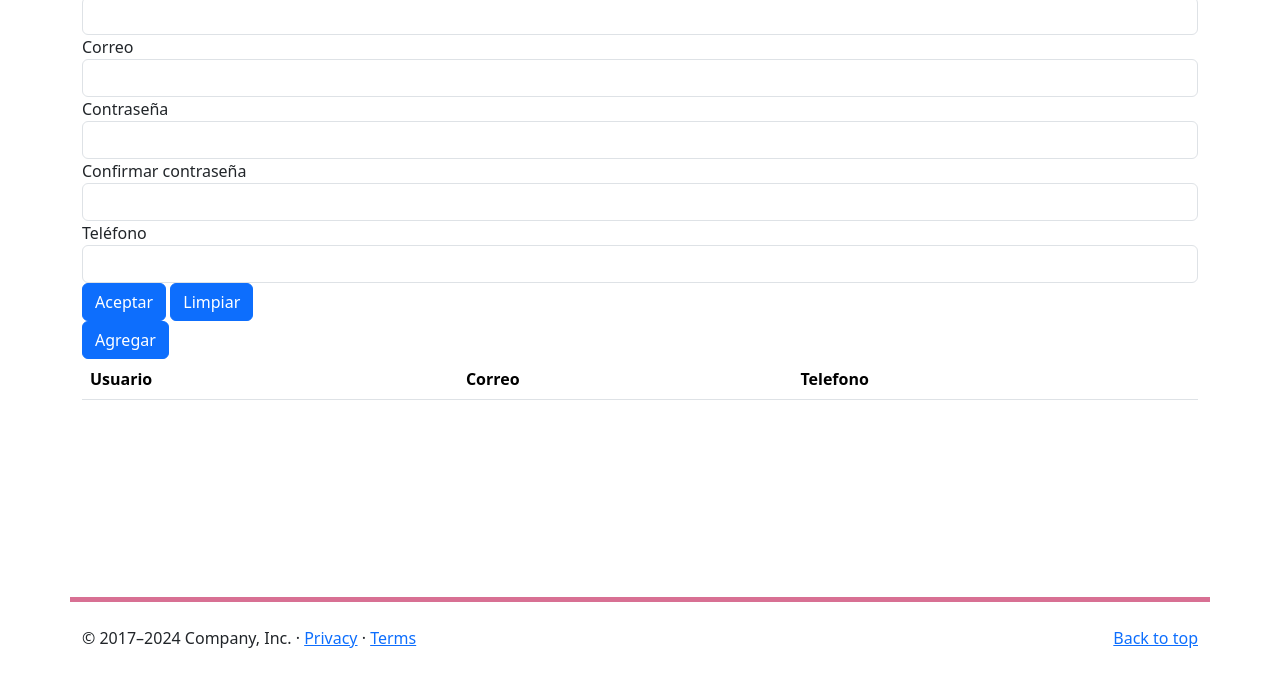
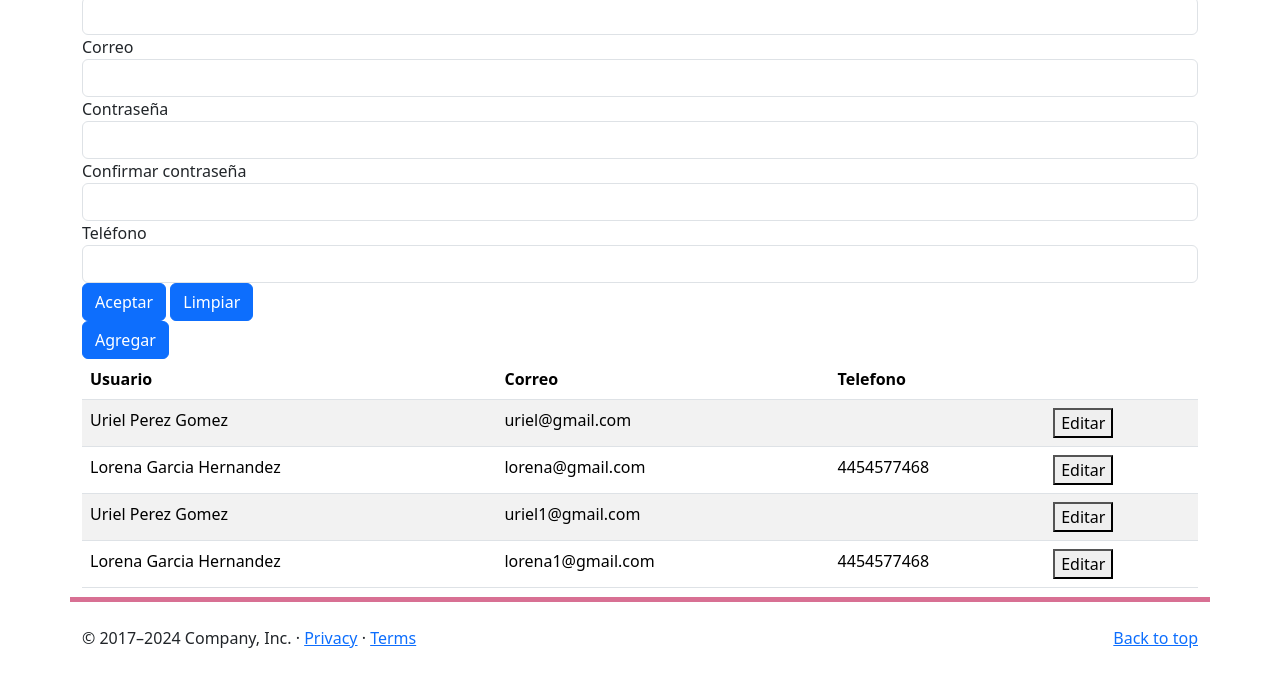
Before and after one commit to ingvega/EJ24_ProgramacionWebA, a plain HTML site: page unidad3/sistema/listaUsuarios.html in a window 1280 px wide. Shown: the part 83-770 px from the top of the page. Drawn offline with nearby package versions, Linux system fonts and the light colour scheme.

Commit message:
Carga de la tabla

```diff
--- a/unidad3/sistema/js/listaUsuarios.js
+++ b/unidad3/sistema/js/listaUsuarios.js
@@ -1,4 +1,4 @@
-var arreglo=[];
+/*var arreglo=[];
 arreglo[0]=3;
 arreglo[5]="Hola";
 arreglo.push("Mundo");
@@ -11,6 +11,81 @@ usuario2.nombre="Karina";
 arreglo.push(usuario);
 arreglo.push(usuario2);
 console.log(arreglo);
-
+*/
 //JSON (JavaScript Object Notation)
 //{atributo1:valor,atributo2:valor}
+/*sessionStorage (tiempo de vida limitado al cierre del navegador)
+localStorage (tiempo de vida dependiente de que el usuario borre)*/
+
+document.addEventListener("DOMContentLoaded", () => {
+    inicializarDatos();
+    cargarTabla();
+});
+
+function cargarTabla(){
+    let usuarios = JSON.parse(localStorage.getItem('usuarios'));
+    let tbody=document.querySelector("#tblUsuarios tbody");
+    for (var i=0; i<usuarios.length;i++) {
+        usuario=usuarios[i];
+        let fila=document.createElement("tr");
+        let celda=document.createElement("td");
+        celda.innerText=usuario.nombre;
+        fila.appendChild(celda);
+
+        celda=document.createElement("td");
+        celda.innerText=usuario.correo;
+        fila.appendChild(celda);
+
+        celda=document.createElement("td");
+        celda.innerText=usuario.telefono;
+        fila.appendChild(celda);
+
+        celda=document.createElement("td");
+        celda.innerHTML='<button type="button" onclick="editar(' + i +')">Editar</button>';
+        fila.appendChild(celda);
+        tbody.appendChild(fila);
+    }
+
+}
+
+function editar(correo){
+
+}
+
+function inicializarDatos() {
+    let usuarios = localStorage.getItem('usuarios');
+    if (!usuarios) {
+        usuarios = [
+            {
+                nombre: 'Uriel Perez Gomez',
+                correo: 'uriel@gmail.com',
+                password: '123456',
+                telefono: ''
+            },
+            {
+                nombre: 'Lorena Garcia Hernandez',
+                correo: 'lorena@gmail.com',
+                password: '567890',
+                telefono: '4454577468'
+            }
+        ];
+
+        //let usuarios=[];
+        usuarios.push(
+            {
+                nombre: 'Uriel Perez Gomez',
+                correo: 'uriel1@gmail.com',
+                password: '123456',
+                telefono: ''
+            });
+        usuarios.push(
+            {
+                nombre: 'Lorena Garcia Hernandez',
+                correo: 'lorena1@gmail.com',
+                password: '567890',
+                telefono: '4454577468'
+            });
+
+        localStorage.setItem('usuarios', JSON.stringify(usuarios));
+    }
+}
--- a/unidad3/sistema/listaUsuarios.html
+++ b/unidad3/sistema/listaUsuarios.html
@@ -85,6 +85,7 @@
             <th>Usuario</th>
             <th>Correo</th>
             <th>Telefono</th>
+            <th></th>
           </tr>
         </thead>
         <tbody>
```
